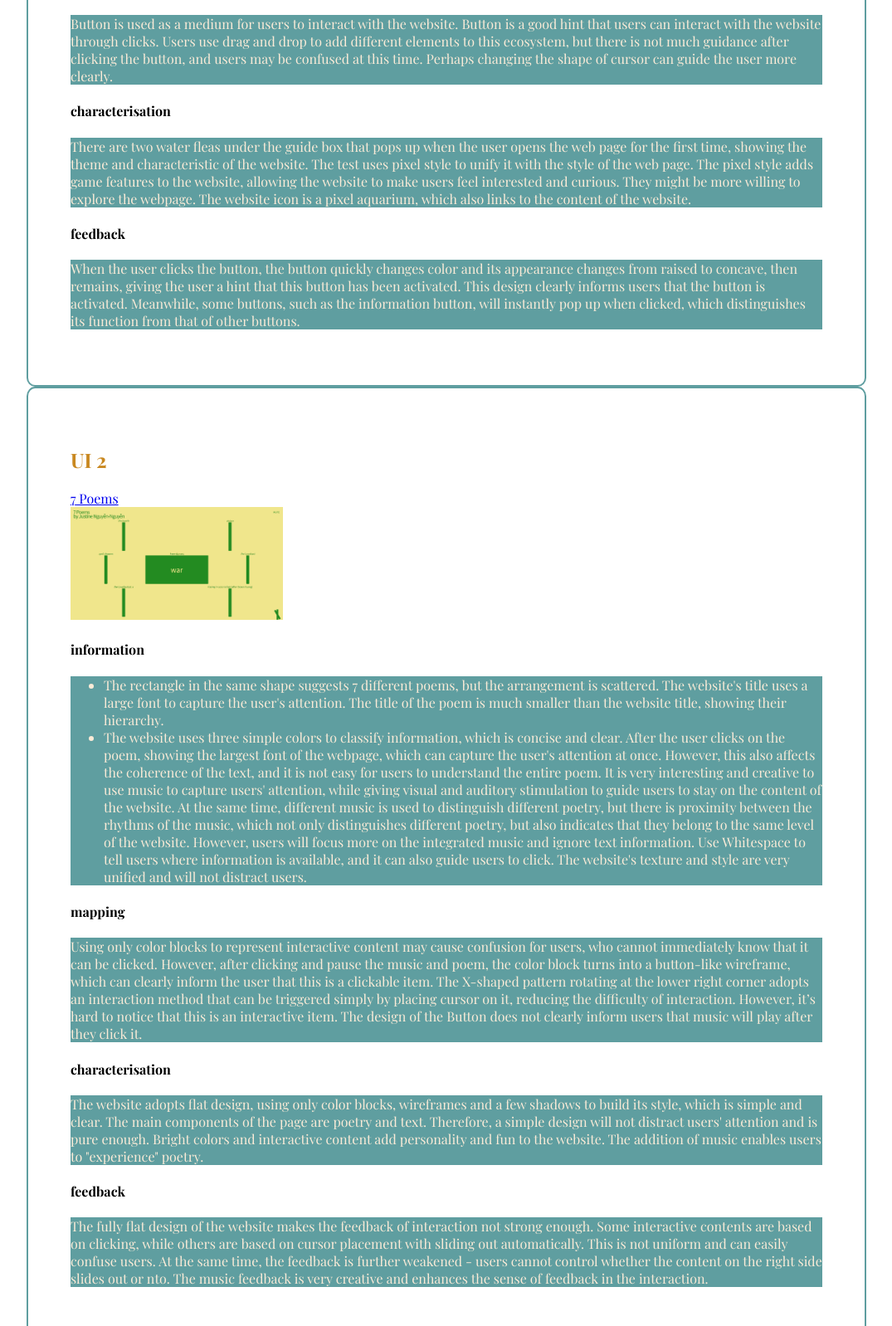
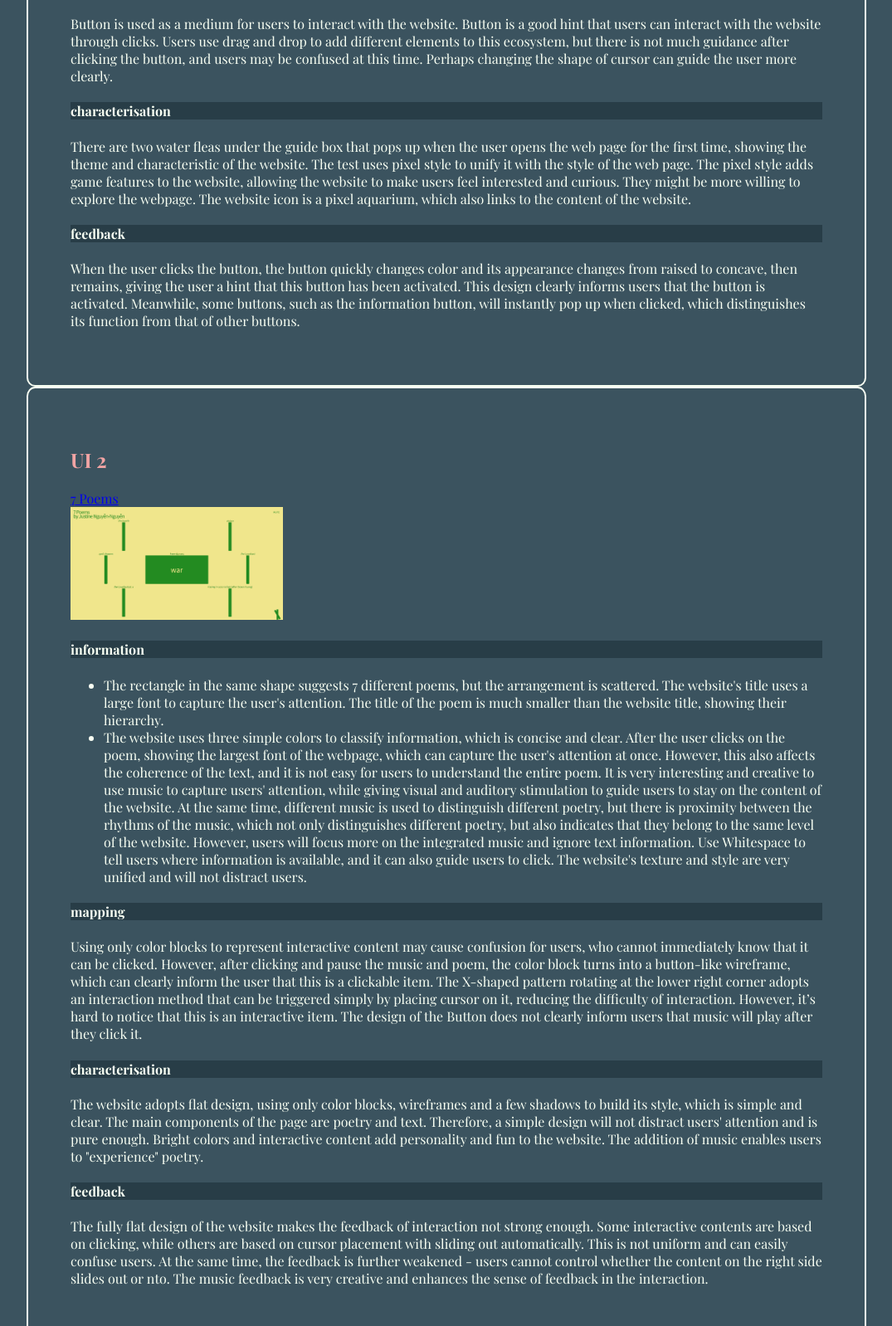
Before and after one commit to yuliax000/interface-development-a1, a plain HTML site: page index.html in a window 1280 px wide. Shown: the part 742-2340 px from the top of the page at 83% size, without its empty margins (102-1177 px from the left). Drawn offline with nearby package versions, Linux system fonts and the light colour scheme; a web font is replaced by a local one.

Commit message:
change color

```diff
--- a/index.html
+++ b/index.html
@@ -26,12 +26,12 @@
   </head>
   <body>
     <header>
-      <h1 style="color: rgb(123, 27, 27)">My Assignment 1</h1>
+      <h1 style="color: rgb(242, 164, 164)">My Assignment 1</h1>
       <h2>UI Research Project</h2>
     </header>
     <main>
       <section>
-        <h2 style="color: rgb(201, 136, 32)">UI 1</h2>
+        <h2 style="color: rgb(242, 164, 164)">UI 1</h2>
         <nav>
           <a href="https://orb.farm/">Orbfarm</a>
         </nav>
@@ -43,7 +43,7 @@
         />
         <h4>information</h4>
 
-        <ul class="scrollPara" ; style="color: antiquewhite">
+        <ul class="scrollPara" ;>
           <li>
             When opening this webpage for the first time, the instruction of the
             webpage pops up, forming a small tutorial that reveals the role and
@@ -68,7 +68,7 @@
           </li>
         </ul>
         <h4>mapping</h4>
-        <p style="color: antiquewhite">
+        <p>
           Button is used as a medium for users to interact with the website.
           Button is a good hint that users can interact with the website through
           clicks. Users use drag and drop to add different elements to this
@@ -77,7 +77,7 @@
           cursor can guide the user more clearly.
         </p>
         <h4>characterisation</h4>
-        <p style="color: antiquewhite">
+        <p style>
           There are two water fleas under the guide box that pops up when the
           user opens the web page for the first time, showing the theme and
           characteristic of the website. The test uses pixel style to unify it
@@ -88,7 +88,7 @@
           the website.
         </p>
         <h4>feedback</h4>
-        <p style="color: antiquewhite">
+        <p>
           When the user clicks the button, the button quickly changes color and
           its appearance changes from raised to concave, then remains, giving
           the user a hint that this button has been activated. This design
@@ -98,7 +98,7 @@
         </p>
       </section>
       <section>
-        <h2 style="color: rgb(201, 136, 32)">UI 2</h2>
+        <h2 style="color: rgb(242, 164, 164)">UI 2</h2>
         <nav>
           <a href="https://tdingsun.github.io/justine/">7 Poems</a>
         </nav>
@@ -109,7 +109,7 @@
           alt="screenshot of 7poems"
         />
         <h4>information</h4>
-        <ul class="scrollPara" ; style="color: antiquewhite">
+        <ul class="scrollPara" ;>
           <li>
             The rectangle in the same shape suggests 7 different poems, but the
             arrangement is scattered. The website's title uses a large font to
@@ -136,7 +136,7 @@
           </li>
         </ul>
         <h4>mapping</h4>
-        <p style="color: antiquewhite">
+        <p>
           Using only color blocks to represent interactive content may cause
           confusion for users, who cannot immediately know that it can be
           clicked. However, after clicking and pause the music and poem, the
@@ -149,7 +149,7 @@
           users that music will play after they click it.
         </p>
         <h4>characterisation</h4>
-        <p style="color: antiquewhite">
+        <p>
           The website adopts flat design, using only color blocks, wireframes
           and a few shadows to build its style, which is simple and clear. The
           main components of the page are poetry and text. Therefore, a simple
@@ -158,7 +158,7 @@
           The addition of music enables users to "experience" poetry.
         </p>
         <h4>feedback</h4>
-        <p style="color: antiquewhite">
+        <p>
           The fully flat design of the website makes the feedback of interaction
           not strong enough. Some interactive contents are based on clicking,
           while others are based on cursor placement with sliding out
@@ -171,7 +171,7 @@
       </section>
       <section>
         <h4>contrast between two UIs</h4>
-        <p style="color: antiquewhite">
+        <p>
           On the aspect of information, Orbfarm uses pop-up Windows to contain
           buttons and instructions. whereas 7 poems has no obvious guidance and
           is more about letting users explore on their own. orbfarm directly
--- a/style.css
+++ b/style.css
@@ -2,6 +2,8 @@
 
 body {
   font-family: "Playfair Display", serif;
+  color: rgb(97.427% 99.991% 95.154%);
+  background-color: rgb(23.152% 32.368% 37.147%);
 }
 
 main {
@@ -12,20 +14,16 @@ header {
   padding: 0 39%;
 }
 
-p {
-  background-color: cadetblue;
-}
-
-.scrollPara {
-  background-color: cadetblue;
-}
-
 #dialogCloseButton {
   padding: 1rem;
 }
 
 section {
-  border: 2px solid, cadetblue;
+  border: 2px solid, rgb(97.427% 99.991% 95.154%);
   border-radius: 1%;
   padding: 5%;
 }
+
+h4 {
+  background-color: rgb(40, 61, 71);
+}
```
